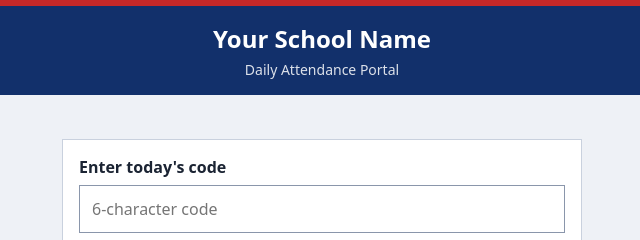
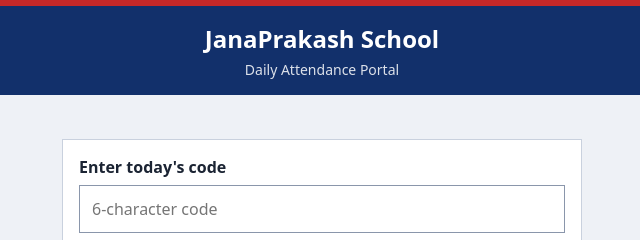
Before and after one commit to bishalhosts/teacher-portal, a plain HTML site: page index.html in a window 1280 px wide. Shown: the top 240 px of the page, 318-958 px from the left. Drawn offline with Linux system fonts and the light colour scheme.

Commit message:
Update index.html

```diff
--- a/index.html
+++ b/index.html
@@ -51,8 +51,8 @@ small{color:#5a6577}[hidden]{display:none!important}
 </div>
 
 <script>
-const API = 'PASTE_YOUR_WEB_APP_URL_HERE';
-const SCHOOL = 'Your School Name', SUB = 'Daily Attendance Portal';
+const API = 'https://script.google.com/macros/s/AKfycbzjR4l_DgGrG9F0A_3YsN4EF6kaeVHCvoKXgLWG3wHyD0o6yPqTVFPobz6JAyQMAnoC/exec';
+const SCHOOL = 'JanaPrakash School', SUB = 'Daily Attendance Portal';
 const $ = id => document.getElementById(id), esc = t => String(t).replace(/[&<>"]/g, c => '&#' + c.charCodeAt(0) + ';');
 let code = localStorage.getItem('code') || '', D, list = [], cls = '', teacher = '';
 $('school').textContent = SCHOOL; $('sub').textContent = SUB; document.title = SCHOOL;
```
